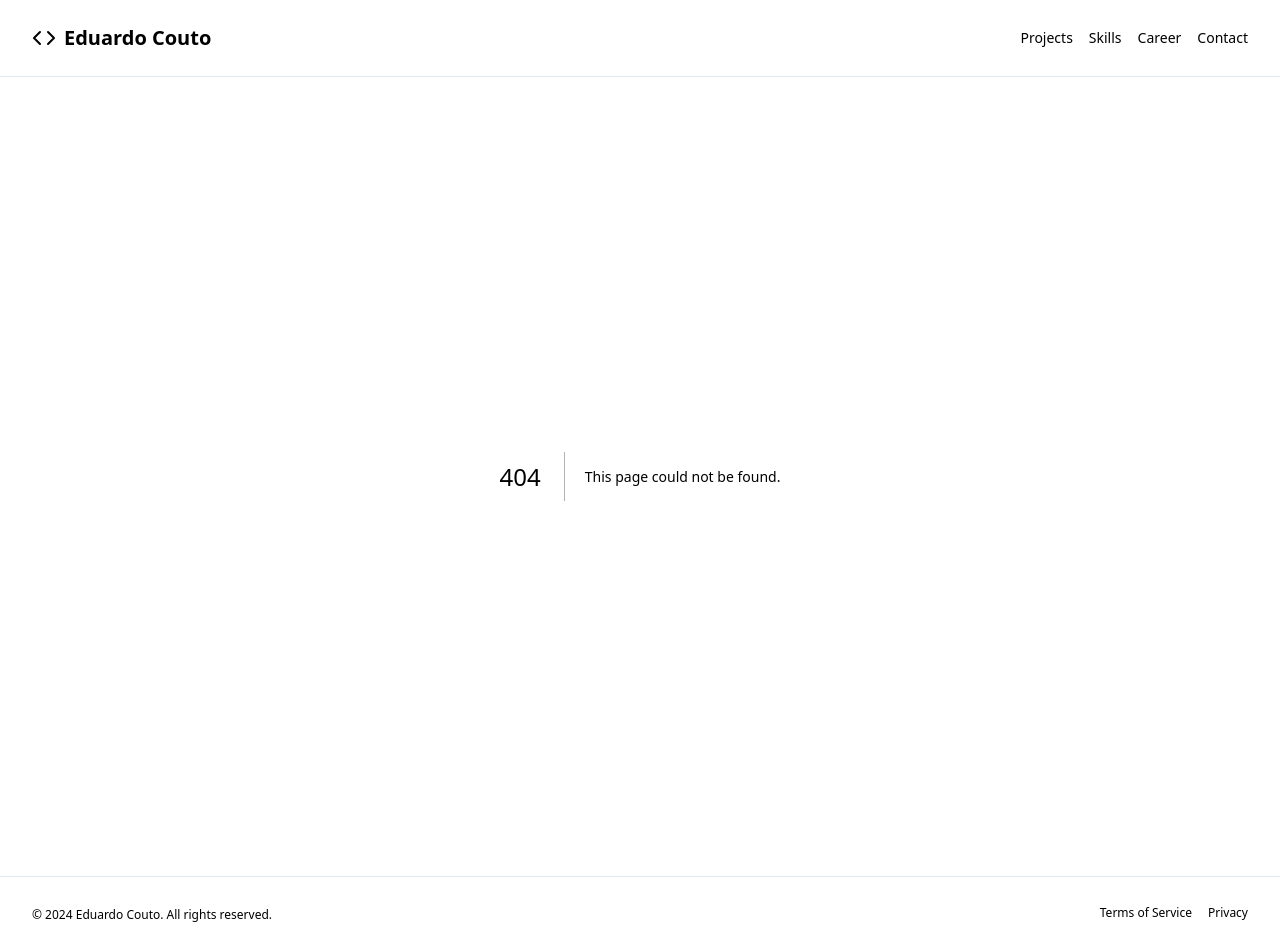
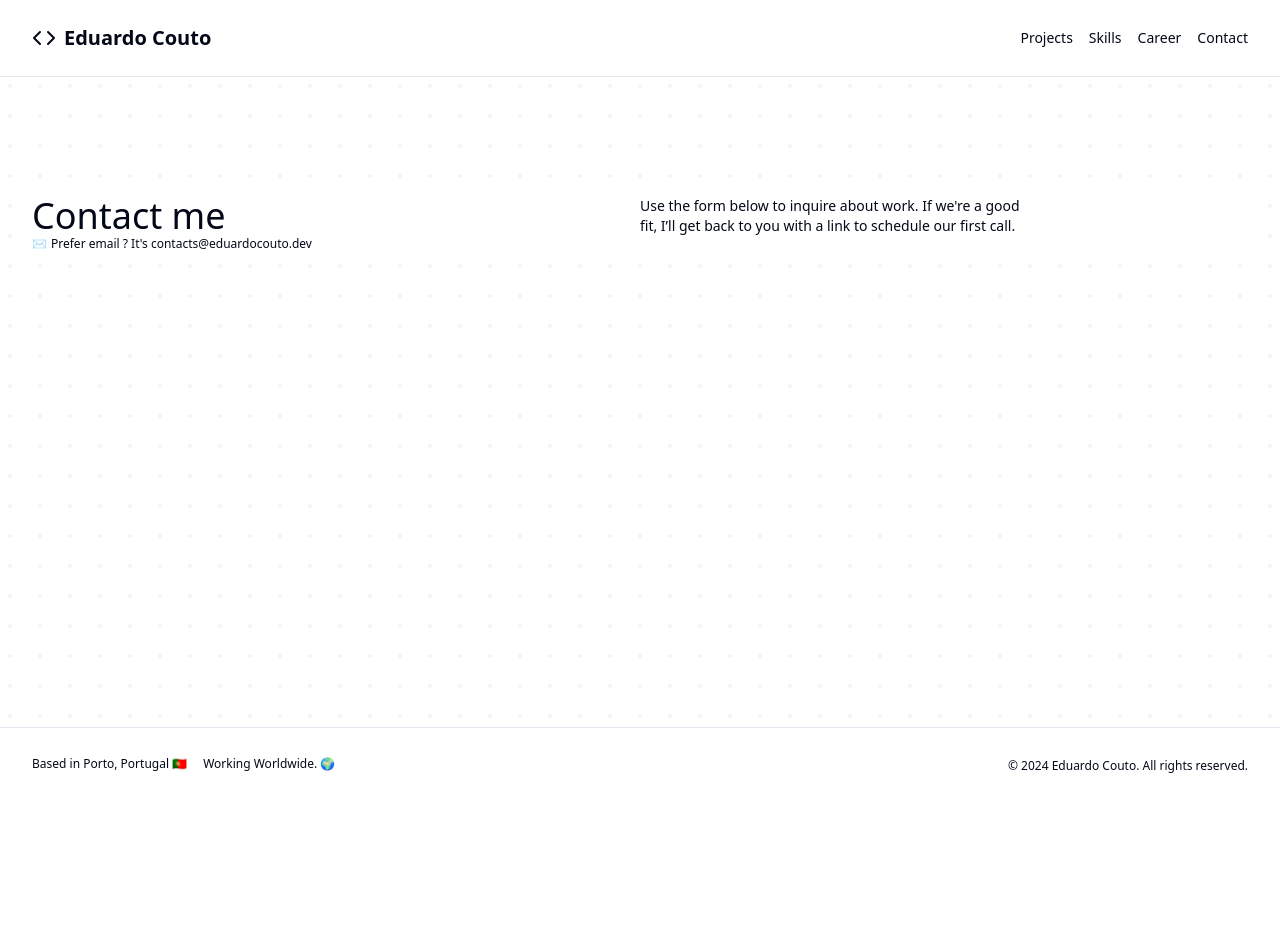
Before and after one commit to Eduardoooxd/portfolio, a Next.js app: page /contact in a window 1280 px wide. Before the commit this address had no page. After the commit the page ends 800 px from the top, so only its background shows below. Built offline with nearby package versions, Linux system fonts and the light colour scheme.

Commit message:
chore: Ignore pnpm ~ directory and add background texture to body

```diff
--- /dev/null
+++ b/src/app/contact/page.tsx
@@ -0,0 +1,33 @@
+import Container from "@/components/shared/container";
+
+export default function ContactPage() {
+  return (
+    <main className="flex grow w-full h-full body-background-texture">
+      <Container>
+        <section className="flex flex-col items-center">
+          <article className="grid grid-cols-1 sm:grid-cols-2 py-24">
+            <div className="flex flex-col bg-white">
+              <div className="">
+                <h2 className="text-4xl">Contact me</h2>
+              </div>
+              <div className="text-xs flex gap-1">
+                <span>✉️</span>
+                <p>Prefer email ? It's contacts@eduardocouto.dev</p>
+              </div>
+            </div>
+            <div className="bg-white">
+              <p className="text-sm text-balance">
+                Use the form below to inquire about work. If we're a good fit,
+                I’ll get back to you with a link to schedule our first call.
+              </p>
+            </div>
+          </article>
+
+          <article>
+            <hr />
+          </article>
+        </section>
+      </Container>
+    </main>
+  );
+}
--- a/src/app/globals.css
+++ b/src/app/globals.css
@@ -85,4 +85,10 @@
     min-height: calc(100vh - var(--nav-height));
     min-height: calc(100svh - var(--nav-height));
   }
+
+  .body-background-texture {
+    background-image: radial-gradient(#f5f5f5 2px, transparent 0);
+    background-size: 30px 30px;
+    background-position: -5px -5px;
+  }
 }
--- a/src/app/page.tsx
+++ b/src/app/page.tsx
@@ -1,11 +1,15 @@
-import LandingPageHero from "@/components/features/landingPage/hero";
+import LandingPageContactSection from "@/components/features/LandingPage/contactSection";
+import LandingPageHero from "@/components/features/LandingPage/hero";
+import LandingPageProfessionalExperience from "@/components/features/LandingPage/professionalExperience";
 import Container from "@/components/shared/container";
 
 export default function Home() {
   return (
-    <main className="flex justify-center items-center grow w-full h-full">
+    <main className="flex justify-center items-center grow w-full h-full body-background-texture ">
       <Container className="py-0">
         <LandingPageHero />
+        <LandingPageProfessionalExperience />
+        <LandingPageContactSection />
       </Container>
     </main>
   );
--- /dev/null
+++ b/src/components/features/landingPage/contactSection.tsx
@@ -0,0 +1,9 @@
+export default function LandingPageContactSection() {
+  return (
+    <section className="">
+      <h2 className="text-3xl font-bold tracking-tighter sm:text-5xl">
+        Contact Me
+      </h2>
+    </section>
+  );
+}
--- /dev/null
+++ b/src/components/features/landingPage/professionalExperience.tsx
@@ -0,0 +1,12 @@
+"use client";
+
+export default function LandingPageProfessionalExperience() {
+  return (
+    <section className="w-full flex flex-col gap-6">
+      <h2 className="text-3xl font-bold tracking-tighter sm:text-5xl">
+        Professional Experience
+      </h2>
+      <article className="grid gap-6 lg:grid-cols-2"></article>
+    </section>
+  );
+}
--- a/src/components/footer/index.tsx
+++ b/src/components/footer/index.tsx
@@ -1,4 +1,3 @@
-import Link from "next/link";
 import Container from "../shared/container";
 
 export default function Footer() {
@@ -7,7 +6,11 @@ export default function Footer() {
   return (
     <footer className="w-full border-t min-h-16">
       <Container className="w-full flex flex-col items-start gap-4 lg:flex-row lg:items-center justify-between">
-        <section className="order-last lg:order-first">
+        <section className="flex flex-col gap-4 lg:flex-row text-xs">
+          <span>Based in Porto, Portugal 🇵🇹</span>
+          <span>Working Worldwide. 🌍</span>
+        </section>
+        <section>
           <a href="/" className="text-xs group">
             © {currentYear}{" "}
             <span className="group-hover:underline underline-offset-4">
@@ -16,14 +19,6 @@ export default function Footer() {
             All rights reserved.
           </a>
         </section>
-        <nav className="flex flex-col gap-4 lg:flex-row">
-          <Link className="text-xs hover:underline underline-offset-4" href="#">
-            Terms of Service
-          </Link>
-          <Link className="text-xs hover:underline underline-offset-4" href="#">
-            Privacy
-          </Link>
-        </nav>
       </Container>
     </footer>
   );
--- /dev/null
+++ b/src/components/shared/card.tsx
@@ -0,0 +1,79 @@
+import * as React from "react"
+
+import { cn } from "@/lib/utils"
+
+const Card = React.forwardRef<
+  HTMLDivElement,
+  React.HTMLAttributes<HTMLDivElement>
+>(({ className, ...props }, ref) => (
+  <div
+    ref={ref}
+    className={cn(
+      "rounded-lg border bg-card text-card-foreground shadow-sm",
+      className
+    )}
+    {...props}
+  />
+))
+Card.displayName = "Card"
+
+const CardHeader = React.forwardRef<
+  HTMLDivElement,
+  React.HTMLAttributes<HTMLDivElement>
+>(({ className, ...props }, ref) => (
+  <div
+    ref={ref}
+    className={cn("flex flex-col space-y-1.5 p-6", className)}
+    {...props}
+  />
+))
+CardHeader.displayName = "CardHeader"
+
+const CardTitle = React.forwardRef<
+  HTMLParagraphElement,
+  React.HTMLAttributes<HTMLHeadingElement>
+>(({ className, ...props }, ref) => (
+  <h3
+    ref={ref}
+    className={cn(
+      "text-2xl font-semibold leading-none tracking-tight",
+      className
+    )}
+    {...props}
+  />
+))
+CardTitle.displayName = "CardTitle"
+
+const CardDescription = React.forwardRef<
+  HTMLParagraphElement,
+  React.HTMLAttributes<HTMLParagraphElement>
+>(({ className, ...props }, ref) => (
+  <p
+    ref={ref}
+    className={cn("text-sm text-muted-foreground", className)}
+    {...props}
+  />
+))
+CardDescription.displayName = "CardDescription"
+
+const CardContent = React.forwardRef<
+  HTMLDivElement,
+  React.HTMLAttributes<HTMLDivElement>
+>(({ className, ...props }, ref) => (
+  <div ref={ref} className={cn("p-6 pt-0", className)} {...props} />
+))
+CardContent.displayName = "CardContent"
+
+const CardFooter = React.forwardRef<
+  HTMLDivElement,
+  React.HTMLAttributes<HTMLDivElement>
+>(({ className, ...props }, ref) => (
+  <div
+    ref={ref}
+    className={cn("flex items-center p-6 pt-0", className)}
+    {...props}
+  />
+))
+CardFooter.displayName = "CardFooter"
+
+export { Card, CardHeader, CardFooter, CardTitle, CardDescription, CardContent }
--- /dev/null
+++ b/src/components/shared/popover.tsx
@@ -0,0 +1,31 @@
+"use client"
+
+import * as React from "react"
+import * as PopoverPrimitive from "@radix-ui/react-popover"
+
+import { cn } from "@/lib/utils"
+
+const Popover = PopoverPrimitive.Root
+
+const PopoverTrigger = PopoverPrimitive.Trigger
+
+const PopoverContent = React.forwardRef<
+  React.ElementRef<typeof PopoverPrimitive.Content>,
+  React.ComponentPropsWithoutRef<typeof PopoverPrimitive.Content>
+>(({ className, align = "center", sideOffset = 4, ...props }, ref) => (
+  <PopoverPrimitive.Portal>
+    <PopoverPrimitive.Content
+      ref={ref}
+      align={align}
+      sideOffset={sideOffset}
+      className={cn(
+        "z-50 w-72 rounded-md border bg-popover p-4 text-popover-foreground shadow-md outline-none data-[state=open]:animate-in data-[state=closed]:animate-out data-[state=closed]:fade-out-0 data-[state=open]:fade-in-0 data-[state=closed]:zoom-out-95 data-[state=open]:zoom-in-95 data-[side=bottom]:slide-in-from-top-2 data-[side=left]:slide-in-from-right-2 data-[side=right]:slide-in-from-left-2 data-[side=top]:slide-in-from-bottom-2",
+        className
+      )}
+      {...props}
+    />
+  </PopoverPrimitive.Portal>
+))
+PopoverContent.displayName = PopoverPrimitive.Content.displayName
+
+export { Popover, PopoverTrigger, PopoverContent }
```
Also changed, not shown: 2 other files (tests, documents, lock files or other folders).
